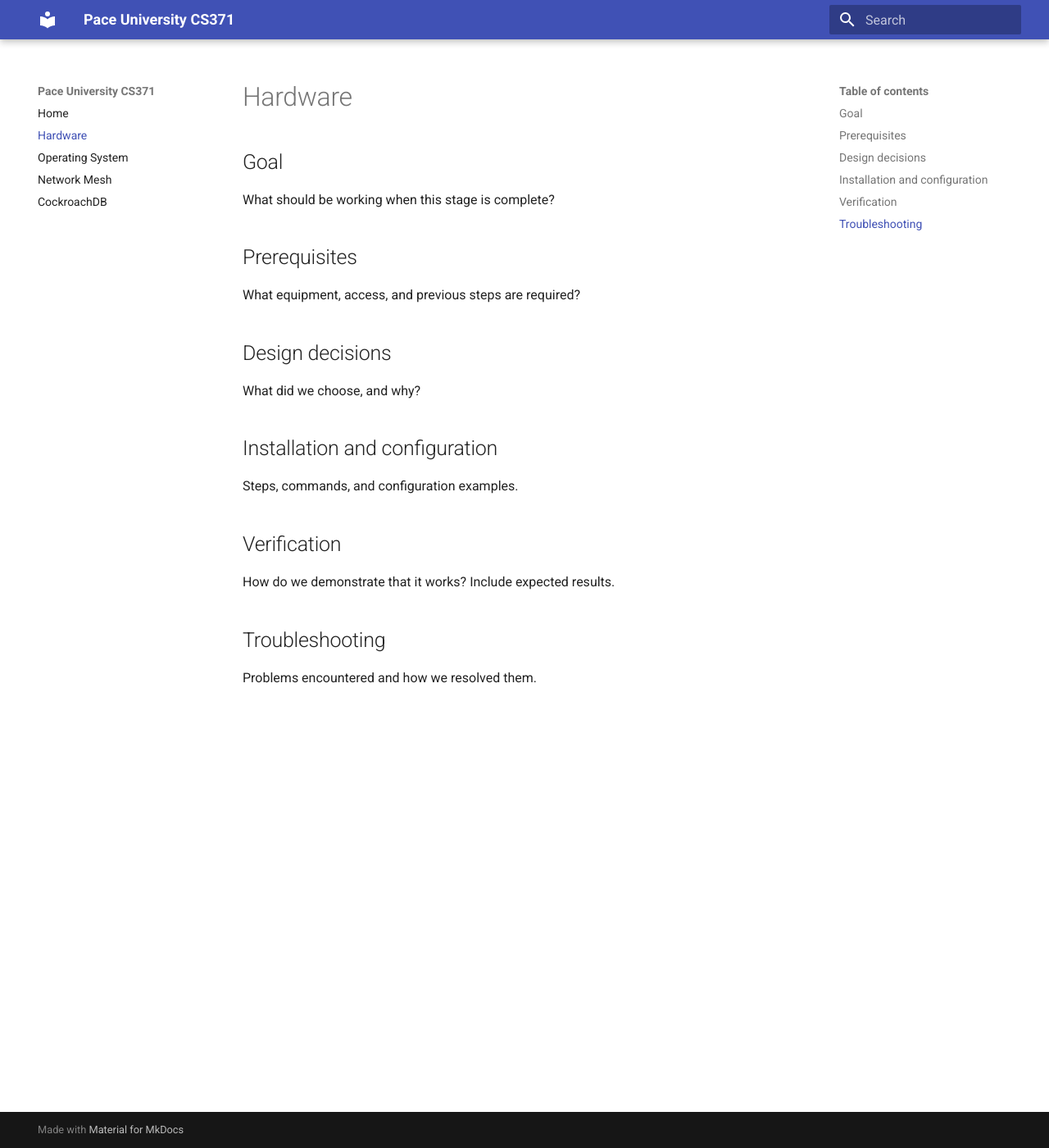
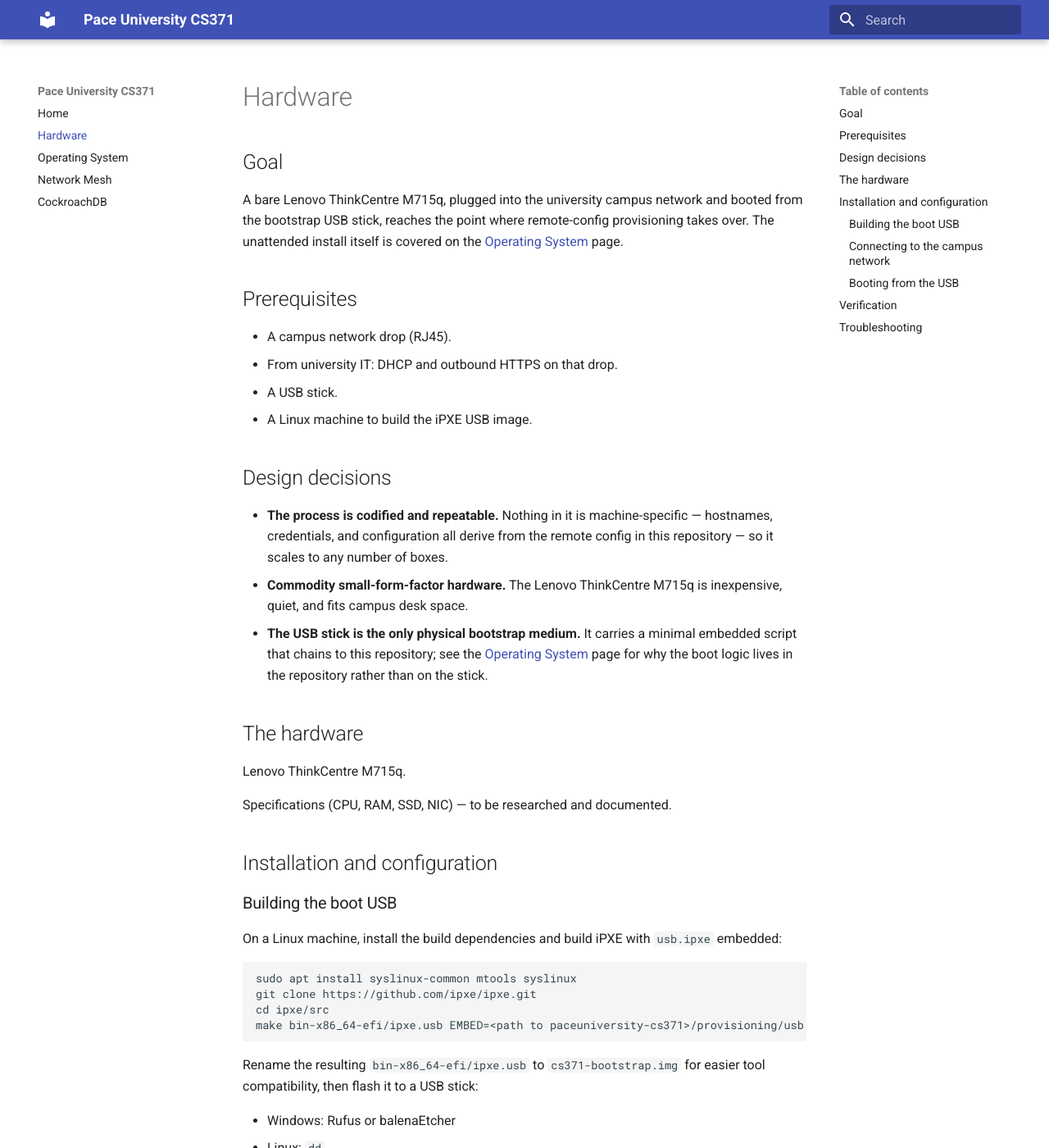
Before and after one commit to aseriy/paceuniversity-cs371, an MkDocs documentation site: the page built from docs/hardware.md, in a window 1280 px wide and 1400 px high. Shown: the whole window at 82% size. Built offline with MkDocs 1.6.1 and Material for MkDocs 9.7.7, drawn with Linux system fonts in a browser that asks for light colours; some of the changed text lies outside the part shown.

Commit message:
Describe what's needed to boot bare metal into Linux install

````diff
--- a/docs/hardware.md
+++ b/docs/hardware.md
@@ -1,19 +1,57 @@
 # Hardware
 
 ## Goal
-What should be working when this stage is complete?
+A bare Lenovo ThinkCentre M715q, plugged into the university campus network and booted from the bootstrap USB stick, reaches the point where remote-config provisioning takes over. The unattended install itself is covered on the [Operating System](operating-system.md) page.
 
 ## Prerequisites
-What equipment, access, and previous steps are required?
+- A campus network drop (RJ45).
+- From university IT: DHCP and outbound HTTPS on that drop.
+- A USB stick.
+- A Linux machine to build the iPXE USB image.
 
 ## Design decisions
-What did we choose, and why?
+- **The process is codified and repeatable.** Nothing in it is machine-specific — hostnames, credentials, and configuration all derive from the remote config in this repository — so it scales to any number of boxes.
+- **Commodity small-form-factor hardware.** The Lenovo ThinkCentre M715q is inexpensive, quiet, and fits campus desk space.
+- **The USB stick is the only physical bootstrap medium.** It carries a minimal embedded script that chains to this repository; see the [Operating System](operating-system.md) page for why the boot logic lives in the repository rather than on the stick.
+
+## The hardware
+Lenovo ThinkCentre M715q.
+
+Specifications (CPU, RAM, SSD, NIC) — to be researched and documented.
 
 ## Installation and configuration
-Steps, commands, and configuration examples.
+
+### Building the boot USB
+On a Linux machine, install the build dependencies and build iPXE with `usb.ipxe` embedded:
+
+```bash
+sudo apt install syslinux-common mtools syslinux
+git clone https://github.com/ipxe/ipxe.git
+cd ipxe/src
+make bin-x86_64-efi/ipxe.usb EMBED=<path to paceuniversity-cs371>/provisioning/usb.ipxe
+```
+
+Rename the resulting `bin-x86_64-efi/ipxe.usb` to `cs371-bootstrap.img` for easier tool compatibility, then flash it to a USB stick:
+
+- Windows: Rufus or balenaEtcher
+- Linux: `dd`
+
+### Connecting to the campus network
+Plug the machine into a campus network drop via RJ45. The drop must provide DHCP and allow outbound HTTPS.
+
+What to request from IT, and how — to be researched and documented.
+
+### Booting from the USB
+Insert the USB stick and boot the machine from it (boot order or one-time boot menu). Disable Secure Boot if necessary.
+
+Document the exact M715q firmware steps (boot menu key, boot order settings, Secure Boot) — to be researched and documented after the first boot test.
 
 ## Verification
-How do we demonstrate that it works? Include expected results.
+The first boot test on the Lenovo hardware is still pending. Expected results:
+
+1. The machine powers on and boots from the USB stick.
+2. iPXE obtains a DHCP lease and fetches `bootstrap.ipxe` from GitHub.
+3. The Ubuntu installer starts — from here the [Operating System](operating-system.md) page takes over.
 
 ## Troubleshooting
 Problems encountered and how we resolved them.
````
Also changed, not shown: docs/operating-system.md (+1 -15 lines).
